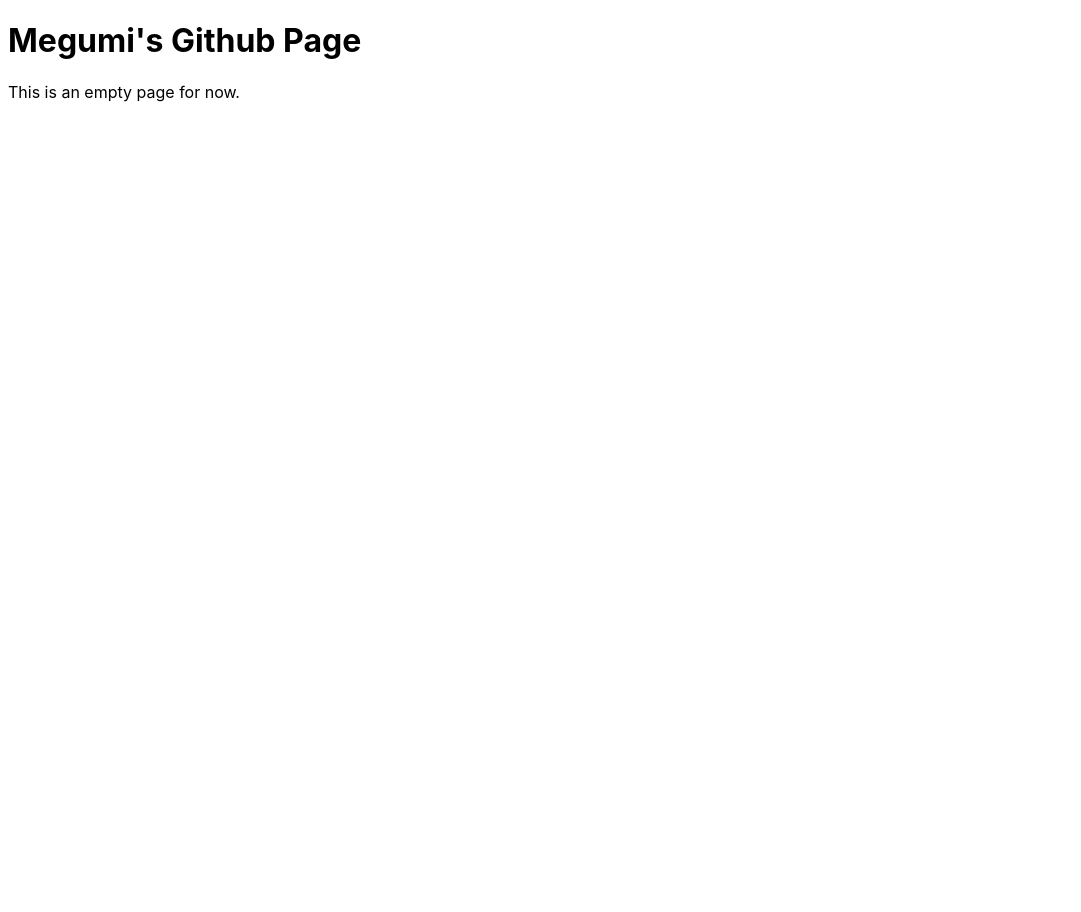
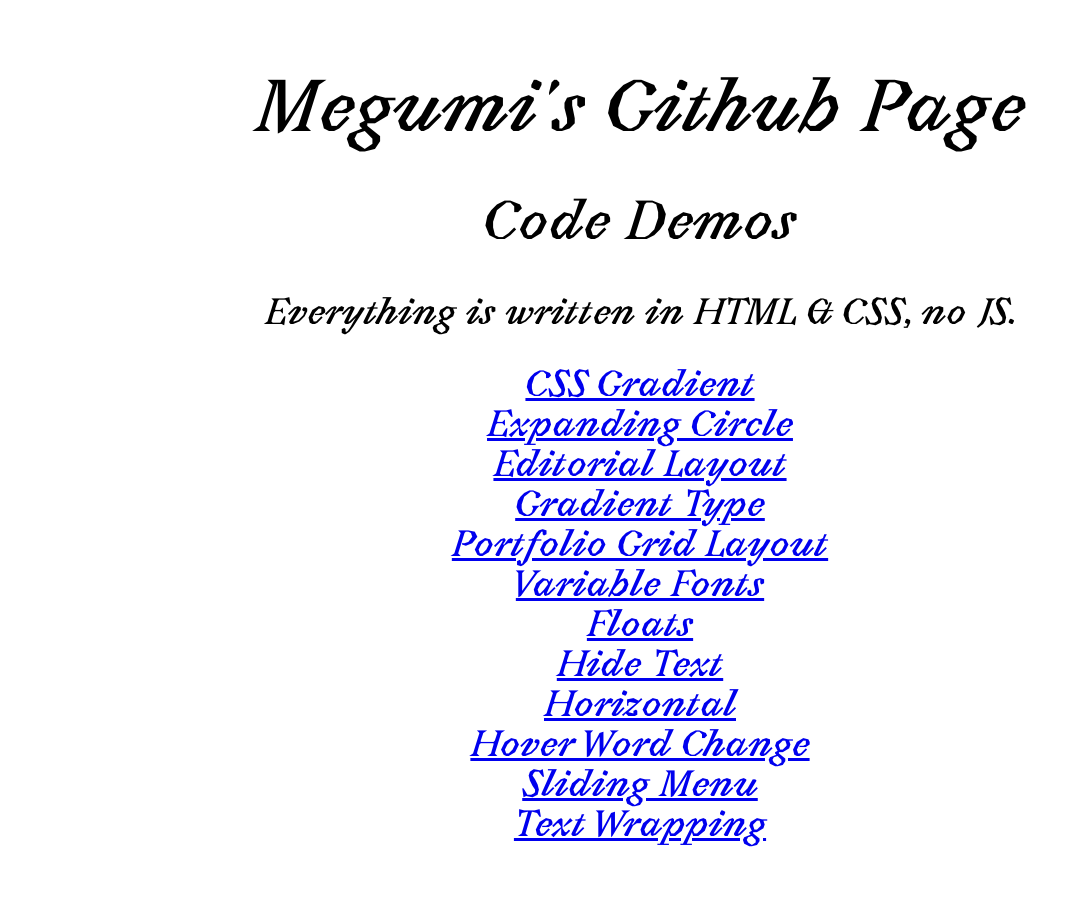
Before and after one commit to meewgumi/meewgumi.github.io, a PHP site: page / in a window 1280 px wide. Shown: the whole page, without its empty margins (0-1081 px from the left). Before the commit the page ends 102 px from the top, so only its background shows below. Run offline with PHP 8.4, Linux system fonts and the light colour scheme.

Commit message:
index of projects

```diff
--- a/css/style.css
+++ b/css/style.css
@@ -1,3 +1,40 @@
+@font-face {
+  font-family: "Avara";
+  src: url(../fonts/Avara-Bold_web.woff2);
+  font-weight: 700;
+  font-style: normal;
+}
+
+@font-face {
+  font-family: "Avara";
+  src: url(../fonts/Avara-Bold_Italic_web.woff2);
+  font-weight: 700;
+  font-style: italic;
+}
+
+@font-face {
+  font-family: "Dauphine";
+  src: url(../fonts/Dauphine\ Regular.ttf);
+  font-weight: 400;
+  font-style: normal;
+}
+
 :root {
-  font-family: -apple-system, BlinkMacSystemFont, "Segoe UI", Roboto, Helvetica, Arial, sans-serif, "Apple Color Emoji", "Segoe UI Emoji", "Segoe UI Symbol";
+  font-family: "Avara";
+  font-style: italic;
+  font-size: 32px;
+  font-weight: 700;
+  text-align: center;
 }
+
+body {
+  max-width: 800px;
+  margin: 0 auto;
+  padding: 1rem;
+}
+
+ul,
+li {
+  list-style-type: none;
+  padding: 0;
+}
--- a/index.htm
+++ b/index.htm
@@ -9,7 +9,22 @@
 
 <body>
   <h1>Megumi's Github Page</h1>
-  <p>This is an empty page for now.</p>
+  <h2>Code Demos</h2>
+  <p>Everything is written in HTML & CSS, no JS.</p>
+  <ul>
+    <li><a href="css-gradient/index.htm">CSS Gradient</a></li>
+    <li><a href="circle-expand/index.htm">Expanding Circle</a></li>
+    <li><a href="coding-for-designers/editorial-layout/index.htm">Editorial Layout</a></li>
+    <li><a href="coding-for-designers/editorial-layout/gradient-type.htm">Gradient Type</a></li>
+    <li><a href="coding-for-designers/portfolio-grid-layout/portfolio.htm">Portfolio Grid Layout</a></li>
+    <li><a href="coding-for-designers/space-grotesk/index.htm">Variable Fonts</a></li>
+    <li><a href="coding-for-designers/float.htm">Floats</a></li>
+    <li><a href="coding-for-designers/hide-text.htm">Hide Text</a></li>
+    <li><a href="coding-for-designers/horizontal.htm">Horizontal</a></li>
+    <li><a href="coding-for-designers/hover-word-change.htm">Hover Word Change</a></li>
+    <li><a href="coding-for-designers/sliding-menu.htm">Sliding Menu</a></li>
+    <li><a href="text-wrapping/index.htm">Text Wrapping</a></li>
+  </ul>
 
 
 </body>
```
Also changed, not shown: text-wrapping/index.htm (added, +17 -0 lines), fonts/Avara-Bold_Italic_web.woff2 (added), fonts/Avara-Bold_web.woff2 (added), fonts/Dauphine Regular.ttf (added).
